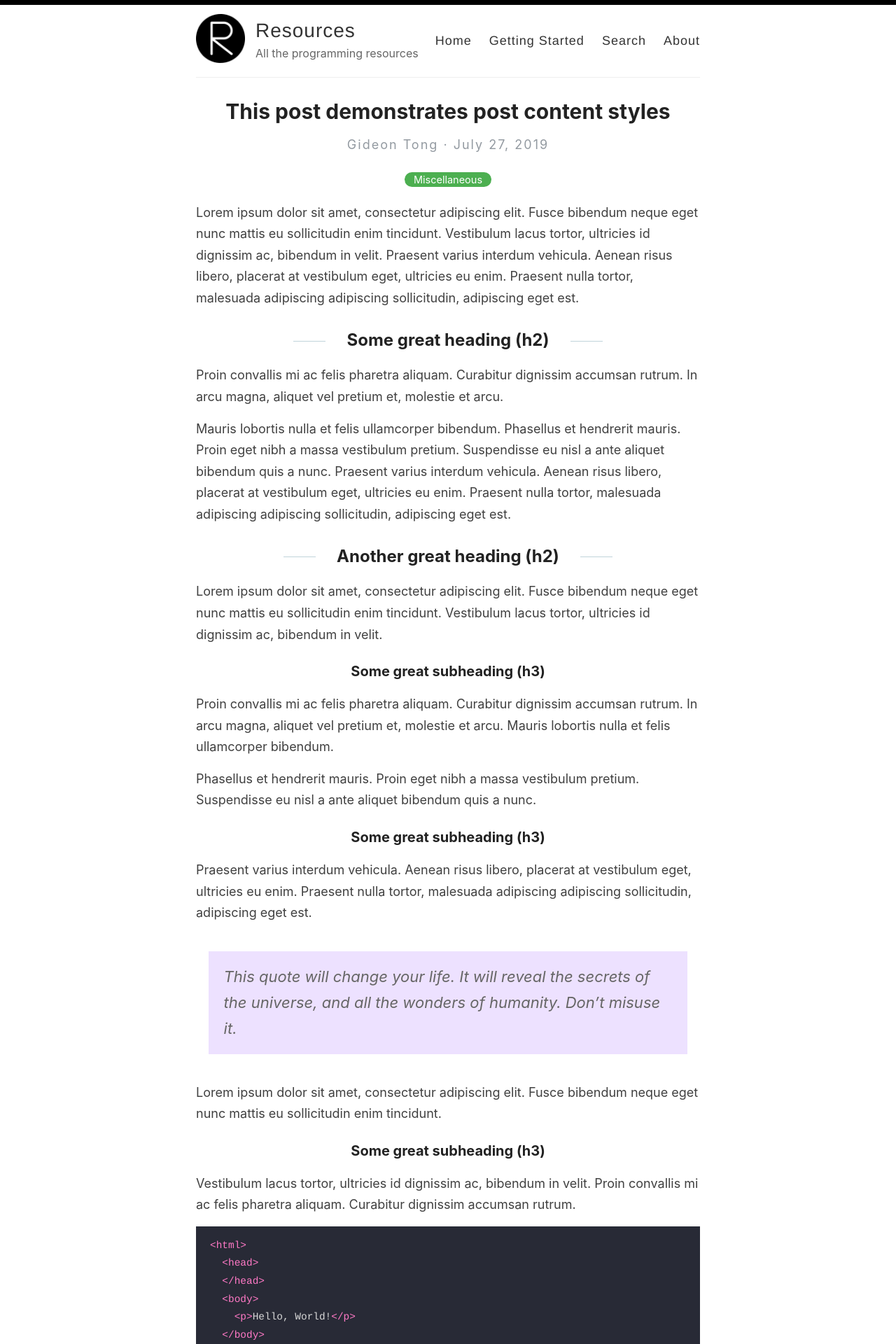
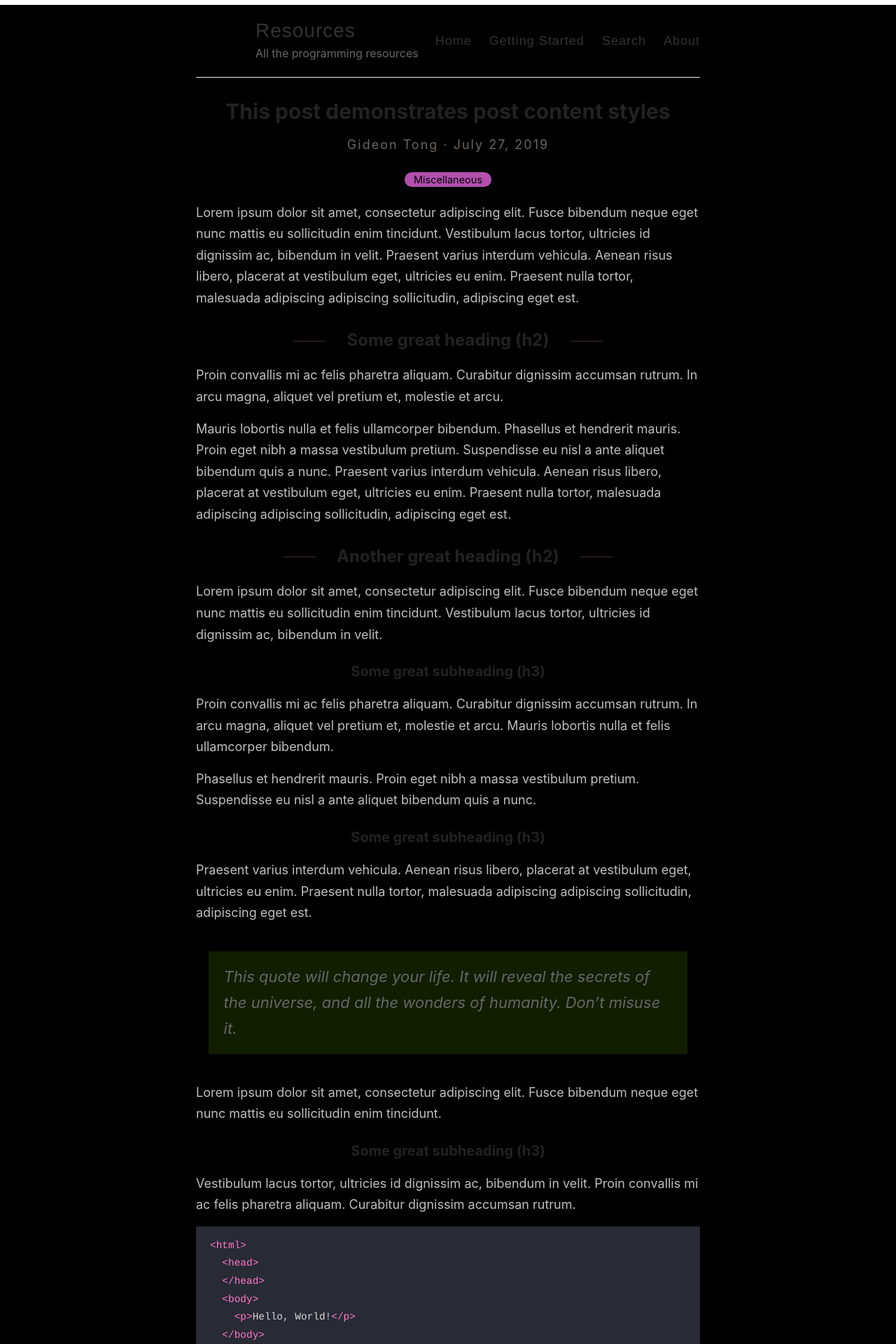
Before and after one commit to gideontong/programming-resources, a Jekyll site: the page built from _posts/2019-7-27-this-post-demonstrates-post-content-styles.md, in a window 1280 px wide. Shown: the top 1920 px of the page at 70% size. Built offline with Jekyll 4.4.1, drawn with Linux system fonts in a browser that asks for light colours.

Commit message:
idk if this worked

```diff
--- a/assets/style.scss
+++ b/assets/style.scss
@@ -21,9 +21,9 @@ html {
 }
 
 body {
-  background: #fff;
+  background: #000;
   font-family: -system-ui, -apple-system, BlinkMacSystemFont, "Segoe UI", Roboto, Helvetica, Arial, sans-serif, "Apple Color Emoji", "Segoe UI Emoji", "Segoe UI Symbol";
-  color: #404040;
+  color: #BFBFBF;
   line-height: 1.7;
   font-weight: 400;
   font-size: 18px;
@@ -70,7 +70,7 @@ h2 {
 	    vertical-align: middle;
 	    width: 46px;
 	    height: 1px;
-	    background: rgb(192, 211, 218);
+	    background: rgb(63, 44, 37);
 	    margin: 0px 30px;
 	}
 }
@@ -81,7 +81,7 @@ h3 {
 
 h4 {
   font-size: 18px;
-  color: #222;
+  color: #DDD;
 }
 
 p {
@@ -93,26 +93,26 @@ table {
 }
 
 table tr {
-	border-top: 1px solid #cccccc;
+	border-top: 1px solid #333333;
 	background-color: white;
 	margin: 0;
 	padding: 0;
 }
 
 table tr:nth-child(2n) {
-	background-color: #f8f8f8;
+	background-color: #070707;
 }
 
 table tr th {
 	font-weight: bold;
-	border: 1px solid #cccccc;
+	border: 1px solid #333333;
 	text-align: left;
 	margin: 0;
 	padding: 6px 13px;
 }
 
 table tr td {
-	border: 1px solid #cccccc;
+	border: 1px solid #333333;
 	text-align: left;
 	margin: 0;
 	padding: 6px 13px;
@@ -144,16 +144,16 @@ table tr td :last-child {
   padding: 12px 20px;
   margin: 8px 0;
   display: inline-block;
-  border: 1px solid #ccc;
+  border: 1px solid #333;
   border-radius: 4px;
   box-sizing: border-box;
   font-size: 18px;
-  background-color: #fff3ff;
+  background-color: #000c00;
 }
 
 .share-box {
   font-weight: bold;
-  color: #222;
+  color: #DDD;
 }
 
 span[data-pullquote] {
@@ -378,7 +378,7 @@ nav {
     color: $gray;
     font-size: 22px;
     font-style: italic;
-    background-color: #ede1ff;
+    background-color: #121e00;
   }
 
   .you-may-like{
@@ -388,7 +388,7 @@ nav {
     color: $gray;
     font-size: 22px;
     font-style: italic;
-    background-color: #ddffb5;;
+    background-color: #22004a;;
   }
 
   .comments {
@@ -424,7 +424,7 @@ footer {
 }
 
 body:after {
-    background: linear-gradient(to right, #ffffff   0, #2196F3   33%, #E91E63   66%, #000 100%);
+    background: linear-gradient(to right, #000000   0, #DE690C   33%, #16E19C   66%, #FFF 100%);
     width: 100%;
     height: 5px;
     top: 0;
@@ -434,7 +434,7 @@ body:after {
 }
 
 #bar {
-    background: #000;
+    background: #FFF;
     height: 7px;
     background-size: cover;
     background-position: left 60%;
@@ -465,17 +465,17 @@ body:after {
 
 .author_title{
   text-align: center;
-  color: #939aa1;
+  color: #6c655e;
   letter-spacing: 2px;
 }
 
 .post_date{
   text-align: center;
-  color: #939aa1;
+  color: #6c655e;
 }
 
 .cd-container a {
-  color: #30434e;
+  color: #cfbcb1;
   text-decoration: none;
   font-family: "Open Sans", sans-serif;
 }
@@ -521,7 +521,7 @@ Modules - reusable parts of our design
   left: 18px;
   height: 100%;
   width: 4px;
-  background: #d7e4ed;
+  background: #281b12;
 }
 @media only screen and (min-width: 1170px) {
   #cd-timeline {
@@ -568,7 +568,7 @@ Modules - reusable parts of our design
   width: 40px;
   height: 40px;
   border-radius: 50%;
-  box-shadow: 0 0 0 4px white, inset 0 2px 0 rgba(0, 0, 0, 0.08), 0 3px 0 4px rgba(0, 0, 0, 0.05);
+  box-shadow: 0 0 0 4px white, inset 0 2px 0 rgba(255, 255, 255, 0.08), 0 3px 0 4px rgba(255, 255, 255, 0.05);
 }
 .cd-timeline-img img {
   display: block;
@@ -582,13 +582,13 @@ Modules - reusable parts of our design
   border-radius: 10px;
 }
 .cd-timeline-img.cd-picture {
-  background: #75ce66;
+  background: #8a3199;
 }
 .cd-timeline-img.cd-movie {
-  background: #c03b44;
+  background: #3fc4bb;
 }
 .cd-timeline-img.cd-location {
-  background: #f0ca45;
+  background: #0f35ba;
 }
 
 .chip {
@@ -600,13 +600,13 @@ Modules - reusable parts of our design
     line-height: 32px;
     padding: 0 12px;
     border-radius: 16px;
-    background-color: #e4e4e4;
+    background-color: #1b1b1b;
     margin-bottom: 5px;
     margin-right: 5px;
 }
 
 .yellow.lighten-2 {
-    background-color: #efd3f9 !important;
+    background-color: #102c06 !important;
 }
 
 #gh-latest{
@@ -615,9 +615,9 @@ Modules - reusable parts of our design
 }
 
 .text-link {
-    color: #000;
+    color: #FFF;
     text-decoration: none;
-    border-bottom: 1px dotted #000;
+    border-bottom: 1px dotted #FFF;
 }
 
 //carbon ads
@@ -633,7 +633,7 @@ Modules - reusable parts of our design
   max-width: 270px;
   border-radius: 4px;
   text-align: center;
-  border: dashed 1px #e6e6e6;
+  border: dashed 1px #191919;
   background-color: hsl(0, 0%, 98%);
   font-size: var(--font-size);
   line-height: 1.5;
@@ -700,24 +700,24 @@ Modules - reusable parts of our design
   font-size: 14.5px;
   padding: 2px 13px;
   border: none;
-  background-color: #4CAF50;
+  background-color: #B350AF;
   border-radius: 50px;
-  color: #fff;
+  color: #000;
 }
 
 .pagination a, .pagination span {
   padding: 7px 18px;
-  border: 1px solid #eee;
+  border: 1px solid #111;
   margin-left: -2px;
   margin-right: -2px;
-  background-color: #ffffff;
+  background-color: #000000;
   display: inline-block;
 }
 
 .pagination a {
   &:hover {
-      background-color: #f1f1f1;
-      color: #333;
+      background-color: #0e0e0e;
+      color: #CCC;
   }
 }
 
@@ -765,14 +765,14 @@ Modules - reusable parts of our design
   padding: 12px 20px;
   margin: 8px 0;
   display: inline-block;
-  border: 1px solid #ccc;
+  border: 1px solid #333;
   border-radius: 4px;
   box-sizing: border-box;
 }
 
 .subscribeBtn {
   width: 30%;
-  background-color: #4CAF50;
+  background-color: #B350AF;
   color: white;
   padding: 14px 20px;
   margin: 8px 0;
@@ -783,10 +783,10 @@ Modules - reusable parts of our design
 }
 
 .tinyletterForm {
-  border: 1px solid #ccc;
+  border: 1px solid #333;
   padding: 3px;
   text-align: center;
-  background: #ececec;
+  background: #131313;
   margin: 8px;
   border-radius: 5px;
 }
@@ -898,10 +898,10 @@ Modules - reusable parts of our design
 .cd-timeline-content {
   position: relative;
   margin-left: 60px;
-  background: #e9f0f5;
+  background: #160f0a;
   border-radius: 0.25em;
   padding: 1em;
-  box-shadow: 0 3px 0 #d7e4ed;
+  box-shadow: 0 3px 0 #281b12;
 }
 .cd-timeline-content:after {
   content: "";
@@ -909,7 +909,7 @@ Modules - reusable parts of our design
   clear: both;
 }
 .cd-timeline-content h2 {
-  color: #303e49;
+  color: #cfc1b6;
 }
 .cd-timeline-content p, .cd-timeline-content .cd-read-more, .cd-timeline-content .cd-date {
   font-size: 13px;
@@ -925,12 +925,12 @@ Modules - reusable parts of our design
 .cd-timeline-content .cd-read-more {
   float: right;
   padding: .8em 1em;
-  background: #acb7c0;
+  background: #53483f;
   color: white;
   border-radius: 0.25em;
 }
 .no-touch .cd-timeline-content .cd-read-more:hover {
-  background-color: #bac4cb;
+  background-color: #453b34;
 }
 .cd-timeline-content .cd-date {
   float: left;
```
